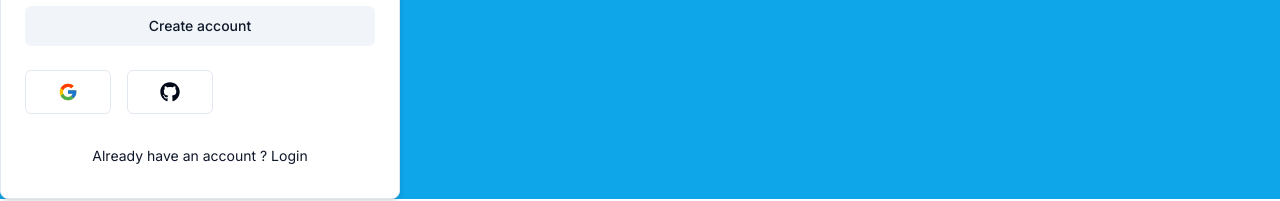
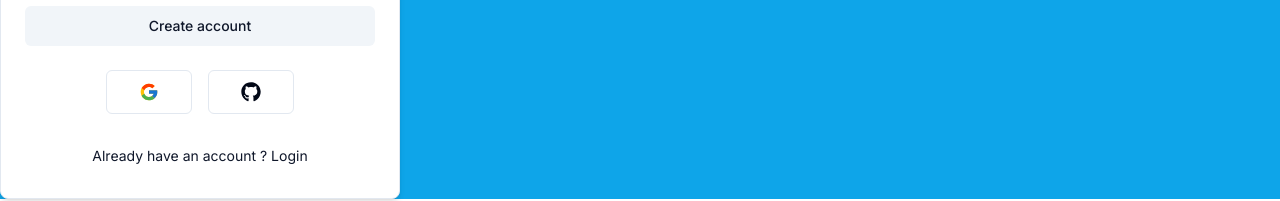
Before and after one commit to InfinityScripter/auth-next-master, a Next.js app: page /auth/register in a window 1280 px wide. Shown: the part 411-612 px from the top of the page. Built offline with nearby package versions, Linux system fonts and the light colour scheme.

Commit message:
style : fix Social and paddings

```diff
--- a/components/auth/login-form.tsx
+++ b/components/auth/login-form.tsx
@@ -53,7 +53,7 @@ export const LoginForm = () => {
     >
       <Form {...form}>
         <form onSubmit={form.handleSubmit(onSubmit)} className='space-y-6'>
-          <div className='space-y-4'>
+          <div className=''>
             <FormField
               control={form.control}
               name='email'
@@ -71,7 +71,7 @@ export const LoginForm = () => {
               )}
             />
           </div>
-          <div className='space-y-4'>
+          <div className=''>
             <FormField
               control={form.control}
               name='password'
--- a/components/auth/register-form.tsx
+++ b/components/auth/register-form.tsx
@@ -54,7 +54,7 @@ export const RegisterForm = () => {
     >
       <Form {...form}>
         <form onSubmit={form.handleSubmit(onSubmit)} className='space-y-6'>
-          <div className='space-y-4'>
+          <div className=''>
             <FormField
               control={form.control}
               name='email'
@@ -72,7 +72,7 @@ export const RegisterForm = () => {
               )}
             />
           </div>
-          <div className='space-y-4'>
+          <div className=''>
             <FormField
               control={form.control}
               name='name'
@@ -90,7 +90,7 @@ export const RegisterForm = () => {
               )}
             />
           </div>
-          <div className='space-y-4'>
+          <div className=''>
             <FormField
               control={form.control}
               name='password'
--- a/components/auth/social.tsx
+++ b/components/auth/social.tsx
@@ -7,7 +7,7 @@ import { Button } from '@/components/ui/button';
 
 const Social = () => {
   return (
-    <div className='flex items-center justify-center space-x-4'>
+    <div className='flex items-center space-x-4'>
       <Button variant='outline' size='lg' className='w-full' onClick={() => {}}>
         <FcGoogle className='h-5 w-5' />
       </Button>
--- a/components/ui/card.tsx
+++ b/components/ui/card.tsx
@@ -70,7 +70,7 @@ const CardFooter = React.forwardRef<
 >(({ className, ...props }, ref) => (
   <div
     ref={ref}
-    className={cn('flex items-center p-6 pt-0', className)}
+    className={cn('flex items-center justify-center p-6 pt-0', className)}
     {...props}
   />
 ));
```
